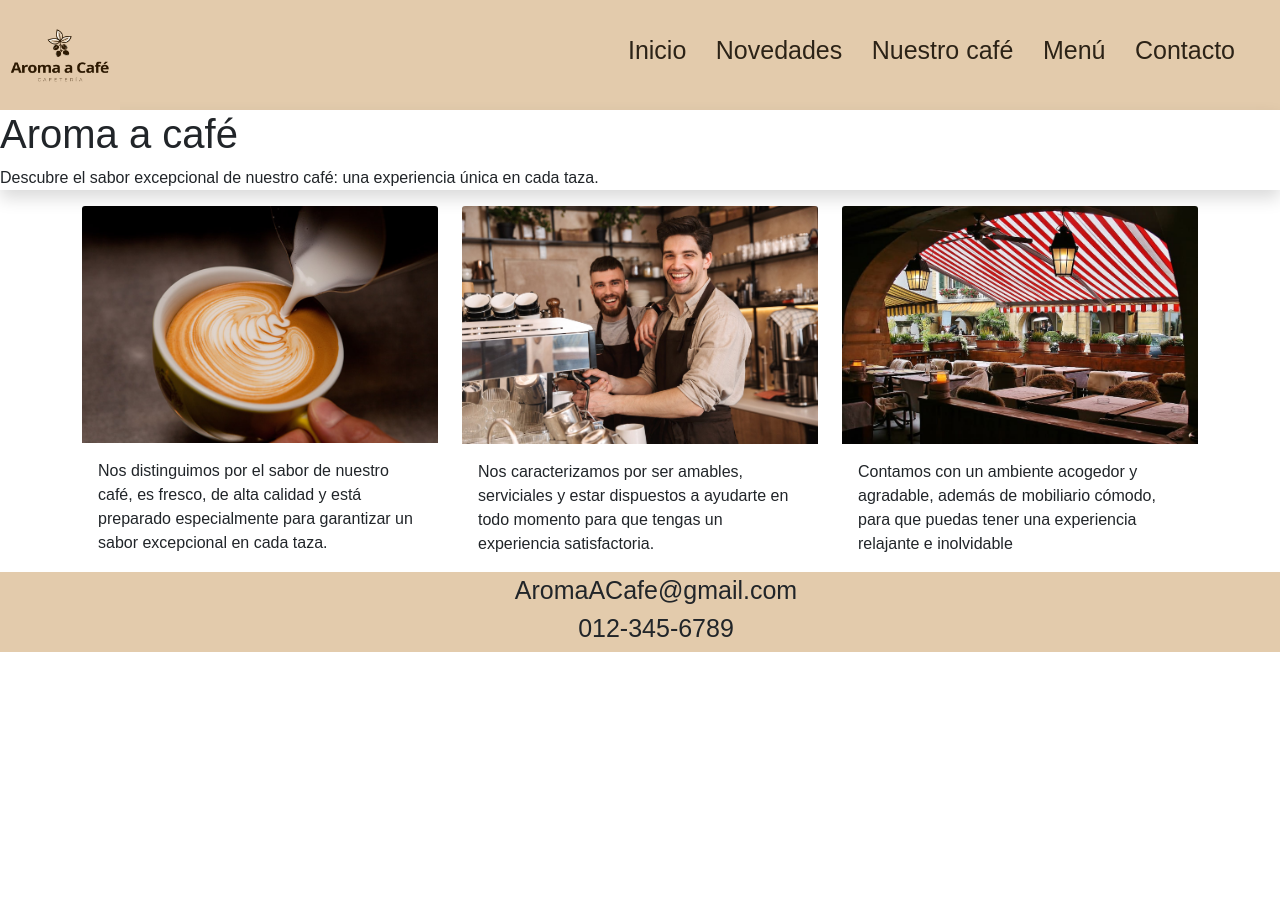
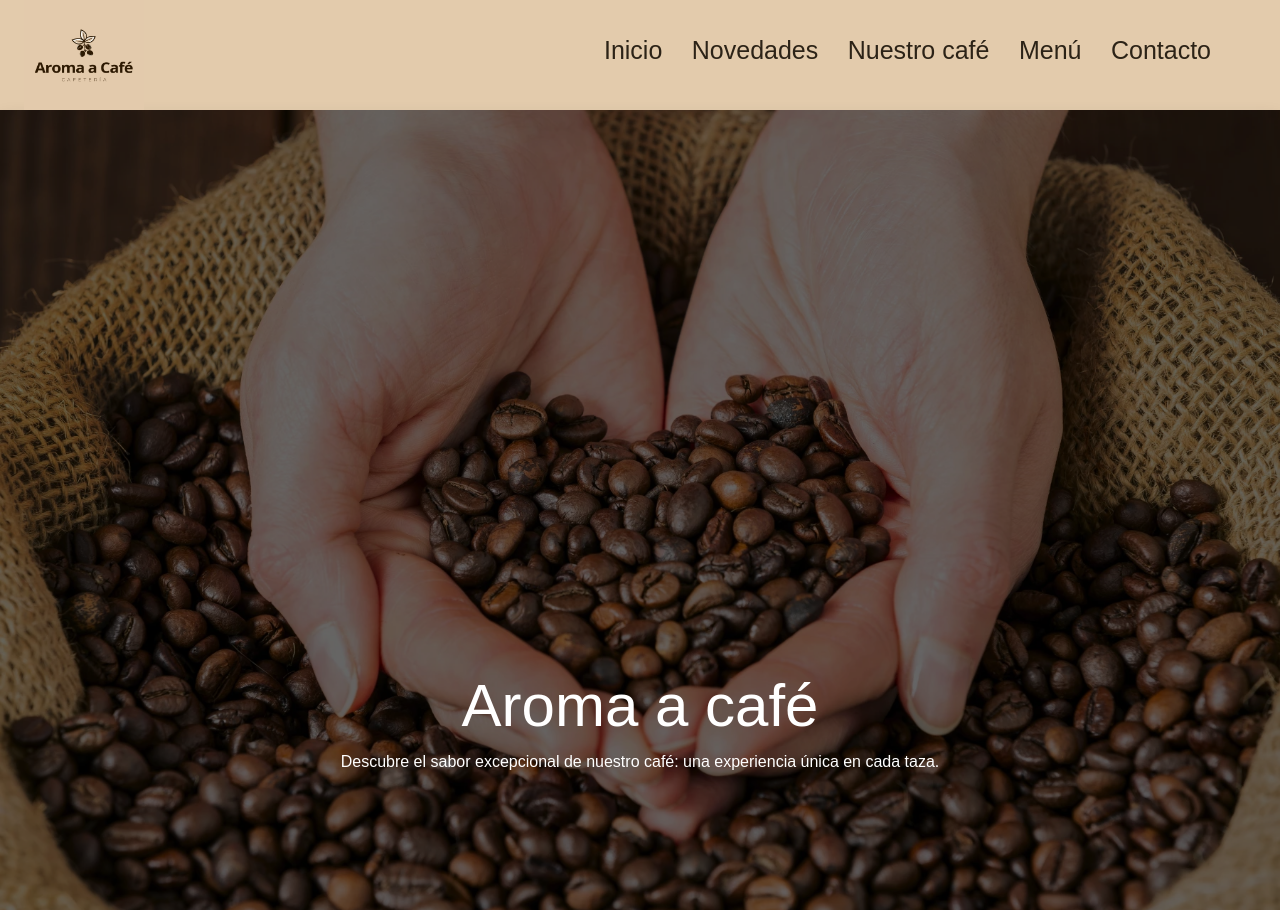
Before and after one commit to Aquerxn/PF-Escalante, a website: page index.html in a window 1280 px wide. Shown: the top 910 px of the page. Before the commit the page ends 800 px from the top, so only its background shows below. Drawn offline with nearby package versions, Linux system fonts and the light colour scheme.

Commit message:
scss aplicado al index

```diff
--- a/index.html
+++ b/index.html
@@ -14,10 +14,13 @@
     <title>Index</title>
 </head>
 
-<body class="body-index">
+<body class="container-fluid-index">
 
-    <header class="header-index">
-
+    <header>
+        <div class="container-fluid">
+            <div class="container-fluid">
+                <div class="row">
+                    <div class="col-12">
 
                         <div class="logo">
                         <a href="index.html"><img src="img/logo.png" alt="Logo"></a>
@@ -35,12 +38,18 @@
                                 <li><a href="pages/contacto.html">Contacto</a> </li>
                             </ul>
                         </nav>
-
+                    </div>
+                </div>
+            </div>
+        </div>
     </header>
 
 
     <main class="main-index">
-
+        <div class="container-index">
+            <div class="container-fluid">
+                <div class="row">
+                    <div class="col-12">
                         <section class="imagen">
                             <div class="shadow">
                                 <div class="container-flex">
@@ -52,6 +61,10 @@
                                 </div>
                             </div>
                         </section>
+                    </div>
+                </div>
+            </div>
+        </div>
 
 
 
@@ -90,7 +103,7 @@
     </main>
 
     <footer class="footer-index">
-        <div class="conatiner">
+        <div class="container">
             <div class="container-fluid">
                 <div class="row">
                     <div class="col-12">
--- a/scss/_index.scss
+++ b/scss/_index.scss
@@ -0,0 +1,52 @@
+// MAIN INDEX
+
+// TITULO INDEX
+
+.main-index{
+
+    .col-12{
+        padding: 0px;
+
+        .imagen{
+            background-image: url(../img/section1-index.webp);
+            background-size: cover;
+            background-repeat: no-repeat;
+            background-position: center center;
+            height: 100vh;
+
+            .shadow{
+                background-color: rgba(0, 0, 0, 0.6);
+                width: 100%;
+                height: 100%;
+
+                .container-flex{
+                    width: 80%;
+                    height: 100%;
+                    margin: 0 auto;
+                    display: flex;
+                    justify-content: center;
+                    align-items: flex-end;
+
+                    .texto-index{
+                        width: 50%;
+                        margin-bottom: 15vh;
+                        text-align: center;
+                        color: white;
+                        position: absolute;
+
+                        h1{
+                            font-size: 60px;
+                        }
+                    }
+                }
+            }
+        }
+    }
+}
+
+// SECTION CARDS INDEX
+
+.card-index{
+    margin: 100px auto;
+    width: 70%;
+}
```
Also changed, not shown: css/styles.css, 1 other file. Lines whose indentation alone changed are shown as unchanged.
